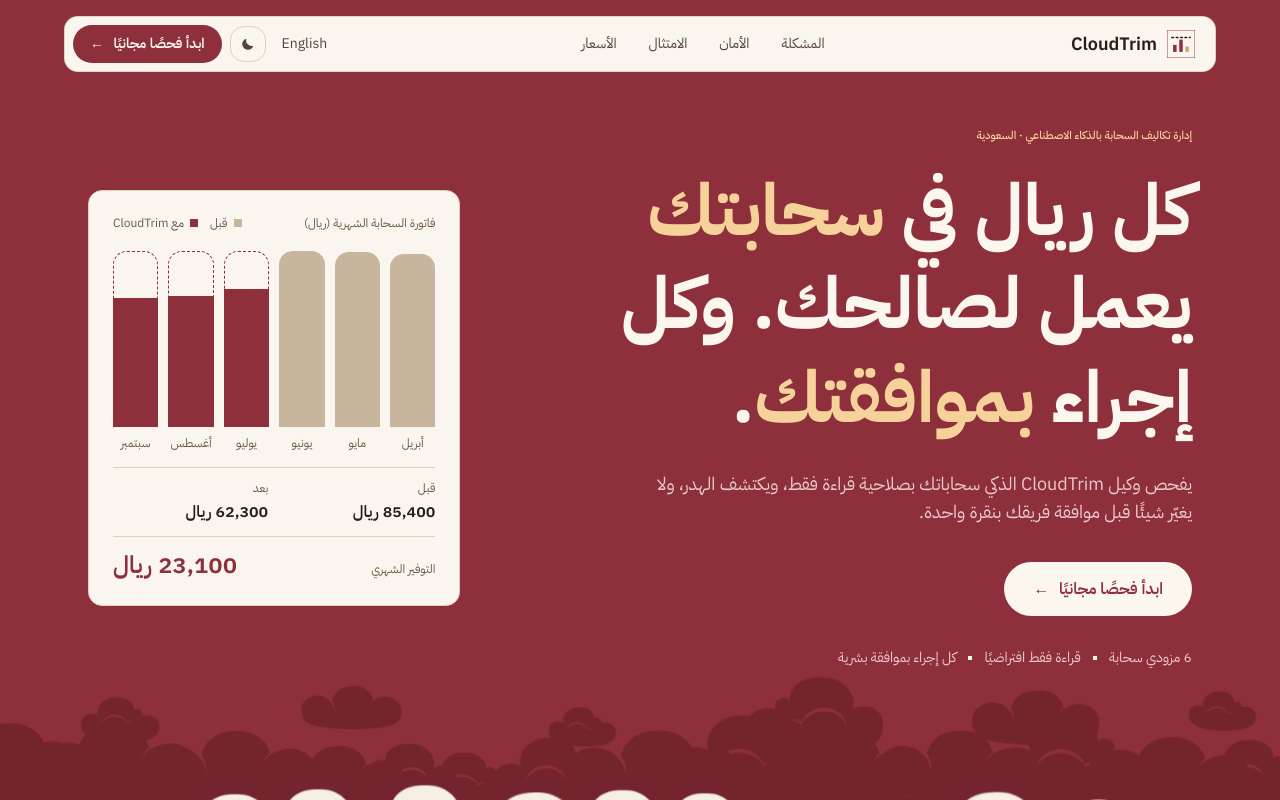
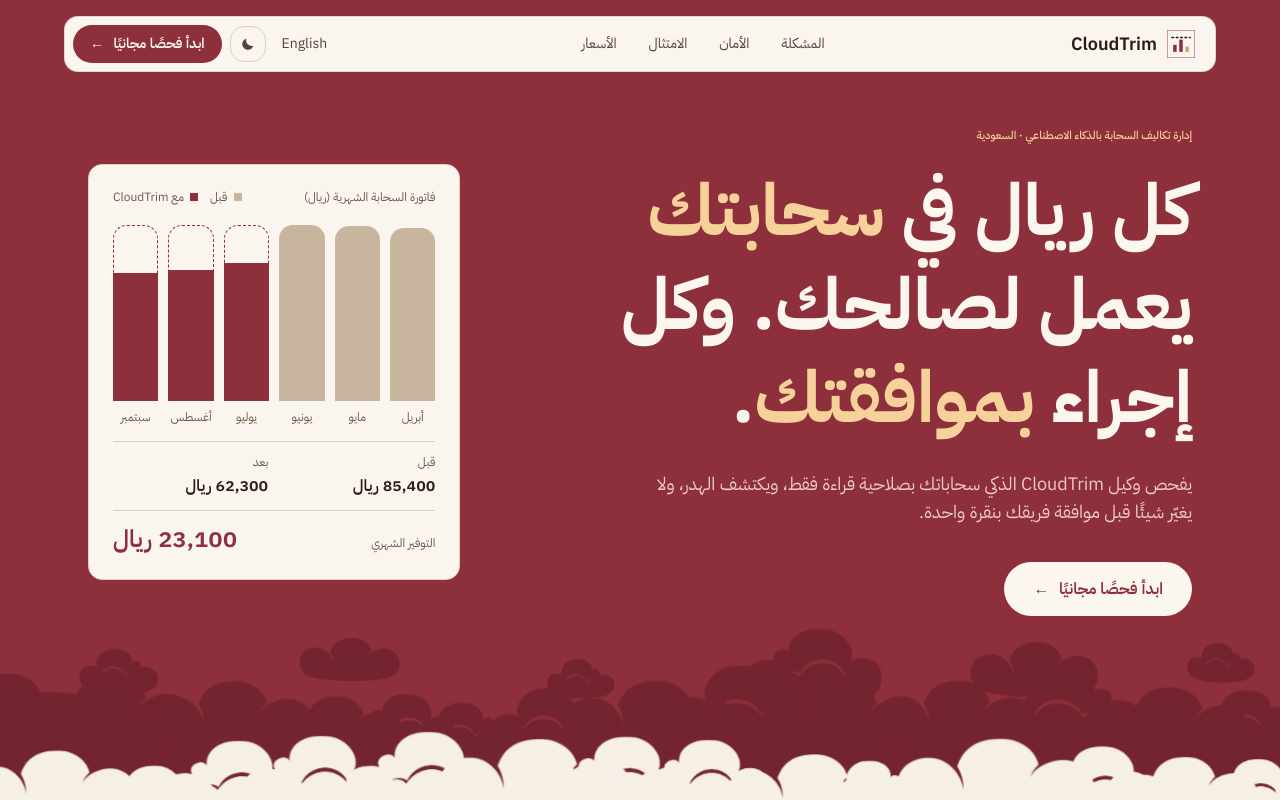
Before and after one commit to sulaimanmokhaniq/cloudtrim, a Next.js app: page /ar in a window 1280 px wide. Shown: the top 800 px of the page. Built offline with nearby package versions, Linux system fonts and the light colour scheme.

Commit message:
Landing: remove the trust line under the hero button
Co-Authored-By: Claude Opus 5.5 (1M context) <noreply@anthropic.com>
Claude-Session: https://claude.ai/code/session_015w2PzgeEiTrA3rsiPjNLLh

```diff
--- a/components/Landing.tsx
+++ b/components/Landing.tsx
@@ -54,14 +54,6 @@ export function Landing({ t }: { t: LandingCopy }) {
               {t.cta}
             </Link>
           </div>
-          <p className="rise-4 mt-8 flex flex-wrap items-center gap-x-3 gap-y-1 text-sm text-muted">
-            {t.hero.points.map((p, i) => (
-              <span key={p} className="contents">
-                {i > 0 && <Dot />}
-                <span>{p}</span>
-              </span>
-            ))}
-          </p>
         </div>
       </ParallaxHero>
 
@@ -259,10 +251,6 @@ function Mark({ v, label, strong }: { v: string; label: string; strong?: boolean
   );
 }
 
-function Dot() {
-  return <span className="h-1 w-1 bg-brand" aria-hidden />;
-}
-
 function PriceCard({
   title,
   price,
--- a/lib/landing-copy.ts
+++ b/lib/landing-copy.ts
@@ -16,7 +16,6 @@ export const en = {
     // [plain, brand word, plain, amber word, plain]
     title: ["Every riyal of your ", "cloud", ", working. Every action, ", "approved", "."],
     body: "CloudTrim's AI agent scans your clouds with read-only access, finds the waste, and waits for your team's one-click approval before anything changes.",
-    points: ["6 cloud providers", "Read-only by default", "Every action human-approved"],
   },
   card: {
     title: "Monthly cloud bill (SAR)",
@@ -129,7 +128,6 @@ export const ar: LandingCopy = {
     kicker: "إدارة تكاليف السحابة بالذكاء الاصطناعي · السعودية",
     title: ["كل ريال في ", "سحابتك", " يعمل لصالحك. وكل إجراء ", "بموافقتك", "."],
     body: "يفحص وكيل CloudTrim الذكي سحاباتك بصلاحية قراءة فقط، ويكتشف الهدر، ولا يغيّر شيئًا قبل موافقة فريقك بنقرة واحدة.",
-    points: ["6 مزودي سحابة", "قراءة فقط افتراضيًا", "كل إجراء بموافقة بشرية"],
   },
   card: {
     title: "فاتورة السحابة الشهرية (ريال)",
```
